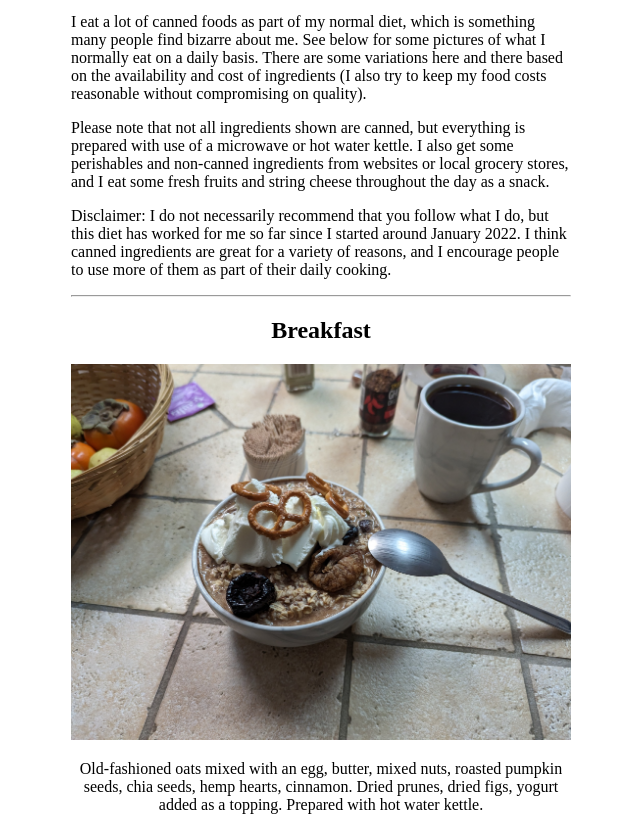
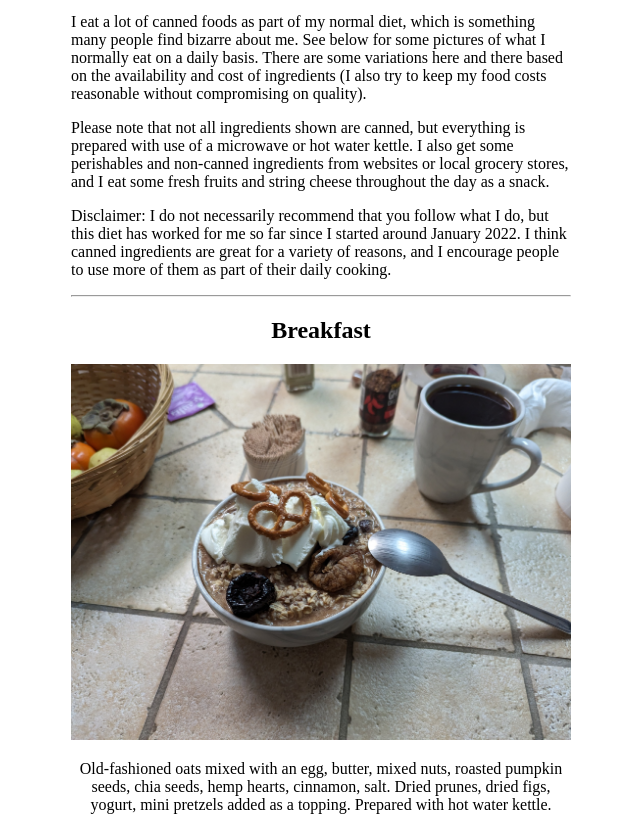
Before and after one commit to big213/jameschangcompany.com, a website: page src/canned.html in a window 1280 px wide. Shown: the part 123-950 px from the top of the page, without its empty margins (319-959 px from the left). Drawn offline with Linux system fonts and the light colour scheme.

Commit message:
Adjust breakfast text

```diff
--- a/src/canned.html
+++ b/src/canned.html
@@ -40,8 +40,9 @@
         <img src="assets/canned-breakfast.jpg" style="width: 500px" />
         <p>
           Old-fashioned oats mixed with an egg, butter, mixed nuts, roasted
-          pumpkin seeds, chia seeds, hemp hearts, cinnamon. Dried prunes, dried
-          figs, yogurt added as a topping. Prepared with hot water kettle.
+          pumpkin seeds, chia seeds, hemp hearts, cinnamon, salt. Dried prunes,
+          dried figs, yogurt, mini pretzels added as a topping. Prepared with
+          hot water kettle.
         </p>
       </div>
       <hr />
```
